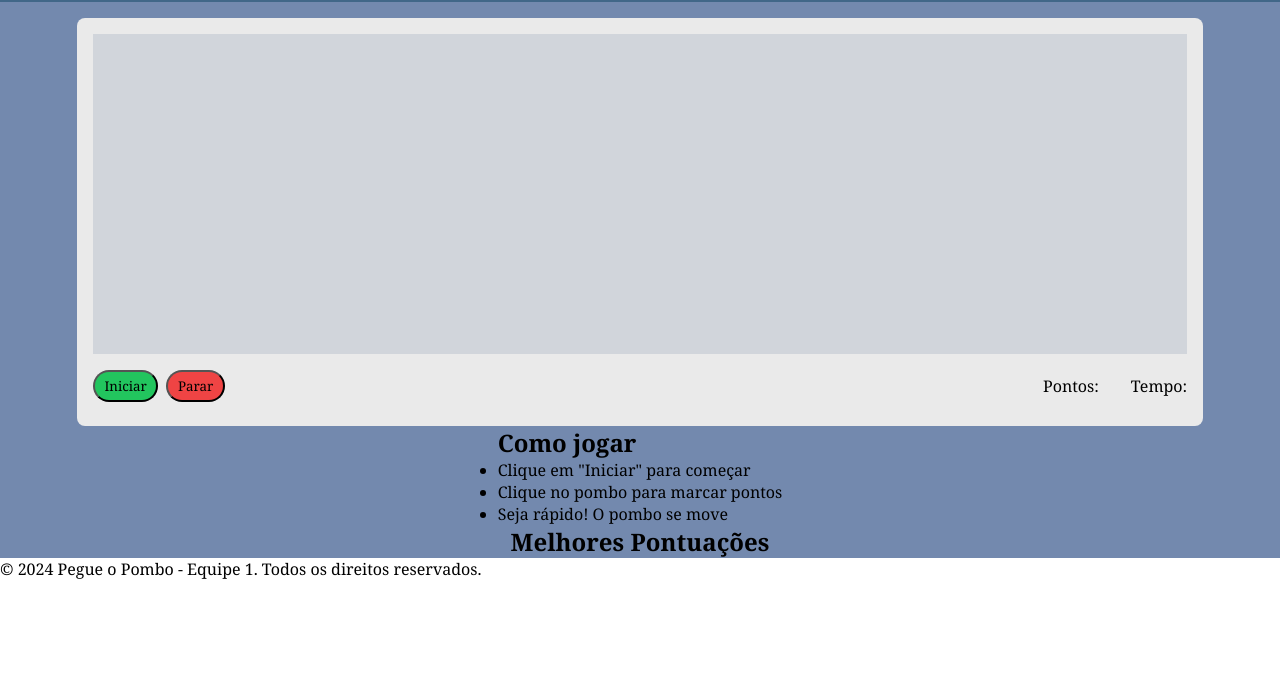
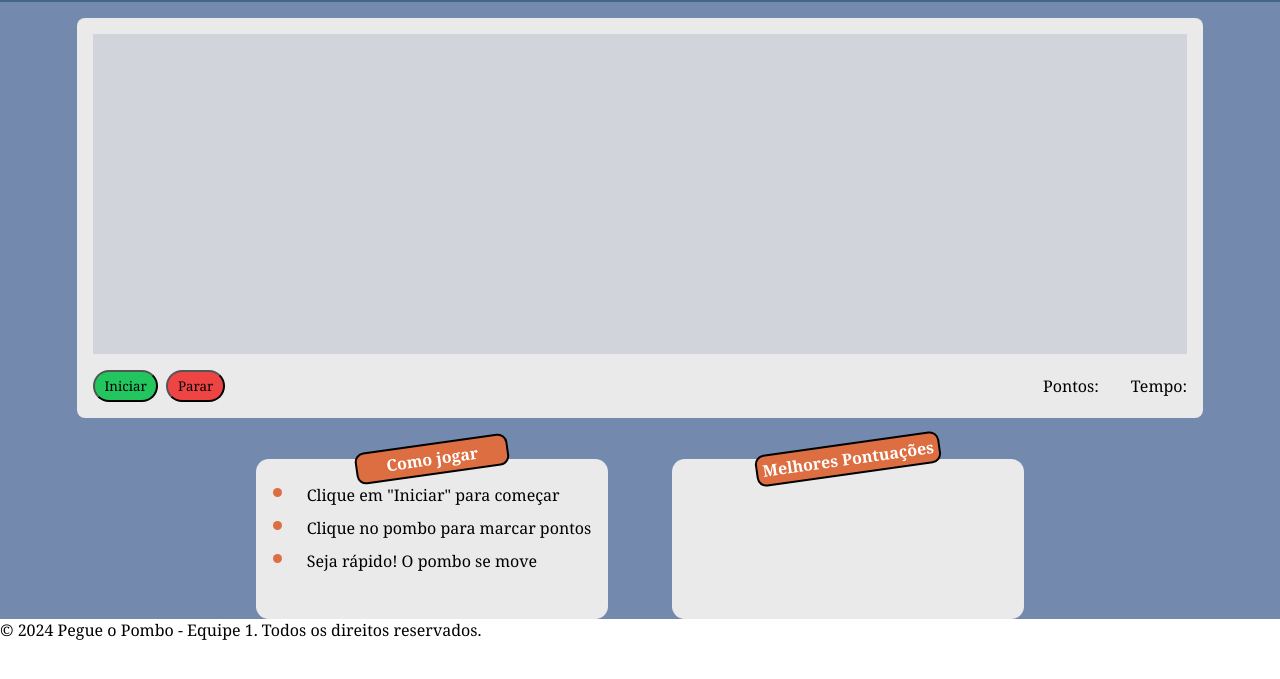
Before and after one commit to iuryallan/PegueOPombo, a plain HTML site: page index.html in a window 1280 px wide. Shown: the part 45-724 px from the top of the page. Drawn offline with Linux system fonts and the light colour scheme.

Commit message:
estilização dos blocos de informações

```diff
--- a/index.html
+++ b/index.html
@@ -36,8 +36,9 @@
       </div>
     </section>
 
-    <section>
-      <div>
+    <section class="infos">
+      <div class="como-jogar-ranking">
+        <div class="titulo-como-jogar">
           <h2>Como jogar</h2>
         </div>
         <ul>
@@ -51,15 +52,15 @@
             Seja rápido! O pombo se move
           </li>
         </ul>
-    </section>
-
-    <section>
-      <div>
+      </div>
+      <div class="como-jogar-ranking">
+        <div class="titulo-como-jogar" style="width: 11rem;">
           <h2>Melhores Pontuações</h2>
         </div>
         <ul>
           <!-- ranking -->
         </ul>
+      </div>
     </section>
   </main>
   <footer>
--- a/style.css
+++ b/style.css
@@ -66,8 +66,9 @@ main{
   width: 88vw;
   box-sizing: border-box;
   background-color: #EAEAEA;
-  padding: 1rem 1rem 1.5rem 1rem;
+  padding: 1rem 1rem 1rem 1rem;
   border-radius: 0.5rem;
+  margin-bottom: 2.6rem;
 }
 
 .cenario{
@@ -113,3 +114,46 @@ main{
   display: flex;
   gap: 2rem;
 }
+
+.infos{
+  display: flex;
+  flex-wrap: wrap;
+  justify-content:center;
+  gap: 4rem;
+  max-width: 50rem;
+  width: 100%;
+}
+.como-jogar-ranking{
+  width: 20rem;
+  min-height: 8rem;
+  list-style-position: inside;
+  font-size: 1rem;
+  display: flex;
+  flex-direction:column;
+  align-items: center;
+  background-color: #EAEAEA ;
+  padding: 1rem;
+  border-radius: 0.8rem;
+  position: relative;
+}
+
+.titulo-como-jogar{
+  position: absolute;
+  top: -1rem;
+  text-align: center;
+  width: 9rem;
+  padding: 0.2rem;
+  background-color: #DD6E42;
+  color: #FFFFFF;
+  border: 2px solid black;
+  border-radius: 0.6rem;
+  transform: rotate(-8deg);
+}
+h2{
+  font-size: 1rem;
+}
+
+li::marker{
+  font-size: 1.5rem;
+  color: #DD6E42;
+}
```
Lines whose indentation alone changed are shown as unchanged.
